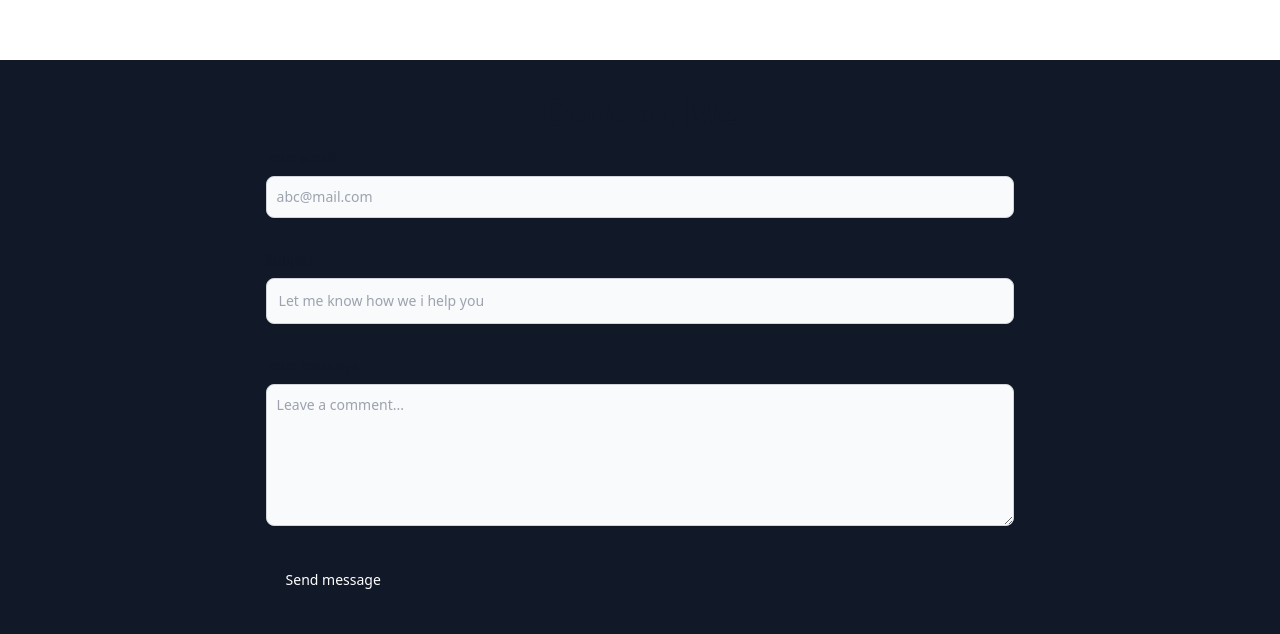
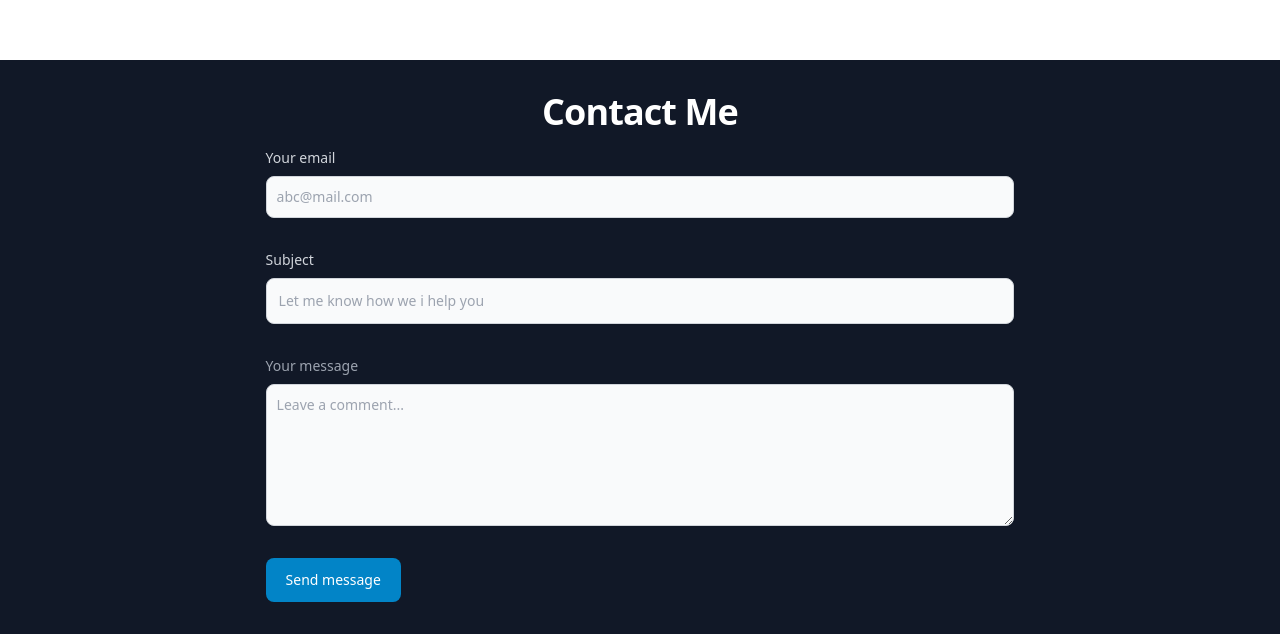
Before and after one commit to NaveenPrajpati/portfolio, a React (Create React App) app: page / in a window 1280 px wide. Shown: the part 3294-3928 px from the top of the page. Built offline with nearby package versions, Linux system fonts and the light colour scheme.

Commit message:
check this

```diff
--- a/src/components/ContactMe.jsx
+++ b/src/components/ContactMe.jsx
@@ -4,21 +4,21 @@ export default function ContactMe() {
   return (
 
   <div className="py-8 px-4 mx-auto bg-gray-900">
-      <h2 className="mb-4 text-4xl tracking-tight font-extrabold text-center text-gray-900 dark:text-white">Contact Me</h2>
+      <h2 className="mb-4 text-4xl tracking-tight font-extrabold text-center text-white">Contact Me</h2>
       <form action="#" className="space-y-8 sm:w-3/5 mx-auto">
           <div>
-              <label for="email" className="block mb-2 text-sm font-medium text-gray-900 dark:text-gray-300">Your email</label>
+              <label for="email" className="block mb-2 text-sm font-medium text-gray-300">Your email</label>
               <input type="email" id="email" className="shadow-sm bg-gray-50 border border-gray-300 text-gray-900 text-sm rounded-lg block w-full p-2.5 dark:bg-gray-700 dark:border-gray-600 dark:placeholder-gray-400 dark:text-white dark:shadow-sm-light" placeholder="abc@mail.com" required/>
           </div>
           <div>
-              <label for="subject" className="block mb-2 text-sm font-medium text-gray-900 dark:text-gray-300">Subject</label>
+              <label for="subject" className="block mb-2 text-sm font-medium text-gray-300">Subject</label>
               <input type="text" id="subject" className="block p-3 w-full text-sm text-gray-900 bg-gray-50 rounded-lg border border-gray-300 shadow-sm  dark:bg-gray-700 dark:border-gray-600 dark:placeholder-gray-400 dark:text-white   dark:shadow-sm-light" placeholder="Let me know how we i help you" required/>
           </div>
           <div className="sm:col-span-2">
-              <label for="message" className="block mb-2 text-sm font-medium text-gray-900 dark:text-gray-400">Your message</label>
+              <label for="message" className="block mb-2 text-sm font-medium text-gray-400">Your message</label>
               <textarea id="message" rows="6" className="block p-2.5 w-full text-sm text-gray-900 bg-gray-50 rounded-lg shadow-sm border border-gray-300  dark:bg-gray-700 dark:border-gray-600 dark:placeholder-gray-400 dark:text-white  " placeholder="Leave a comment..."></textarea>
           </div>
-          <button type="submit" className="py-3 px-5 text-sm font-medium text-center text-white rounded-lg sm:w-fit dark:bg-sky-600 ">Send message</button>
+          <button type="submit" className="py-3 px-5 text-sm font-medium text-center text-white rounded-lg sm:w-fit bg-sky-600 ">Send message</button>
       </form>
   </div>
 
--- a/src/components/Hero.js
+++ b/src/components/Hero.js
@@ -2,10 +2,7 @@ import React from 'react'
 import port from '../assests/port.jpg'
 import { TypeAnimation } from 'react-type-animation';
 import { AiFillGithub, AiFillLinkedin } from 'react-icons/ai'
-import { Autoplay, Pagination, Navigation } from 'swiper/modules';
 
-import 'swiper/css';
-import { Swiper, SwiperSlide } from 'swiper/react';
 
 
 
```
